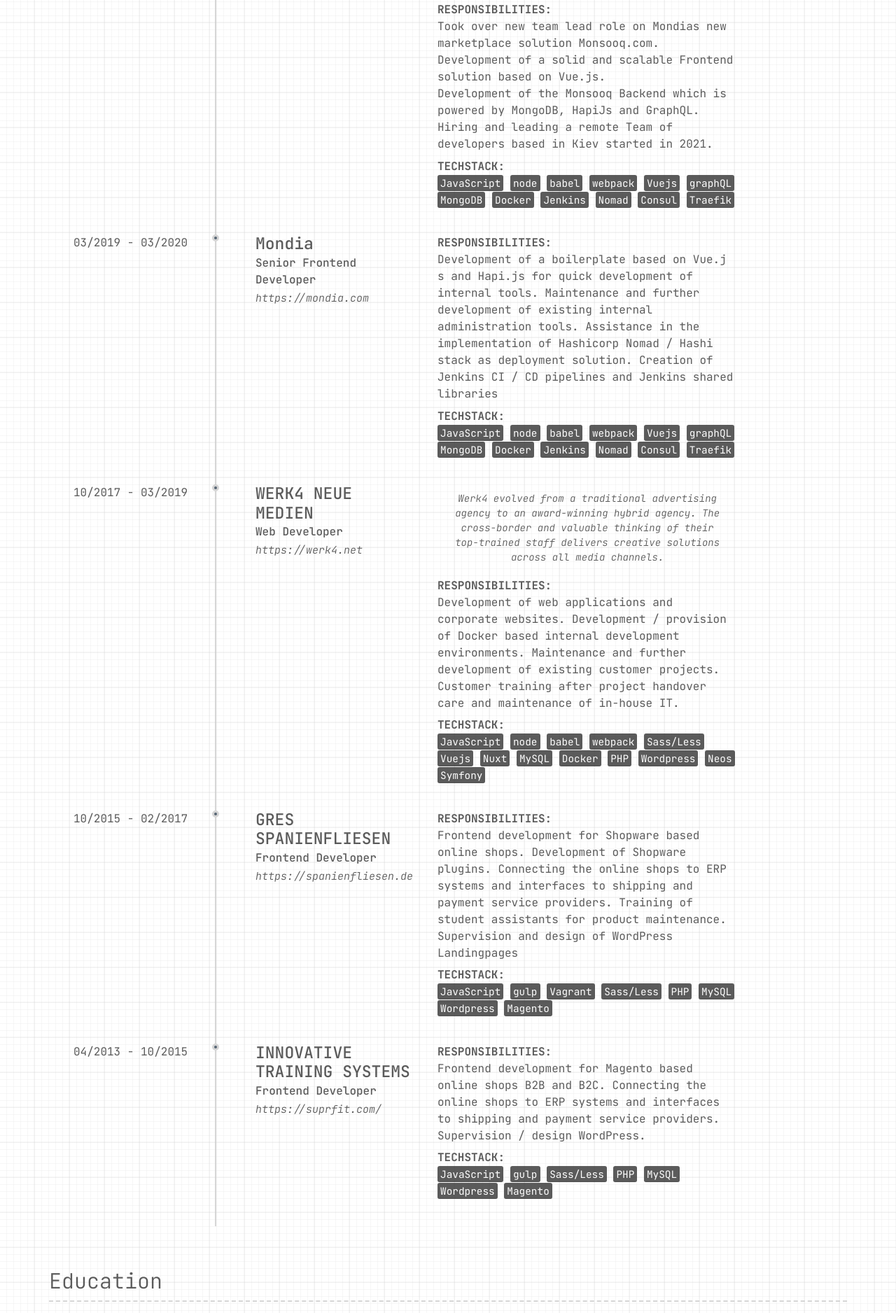
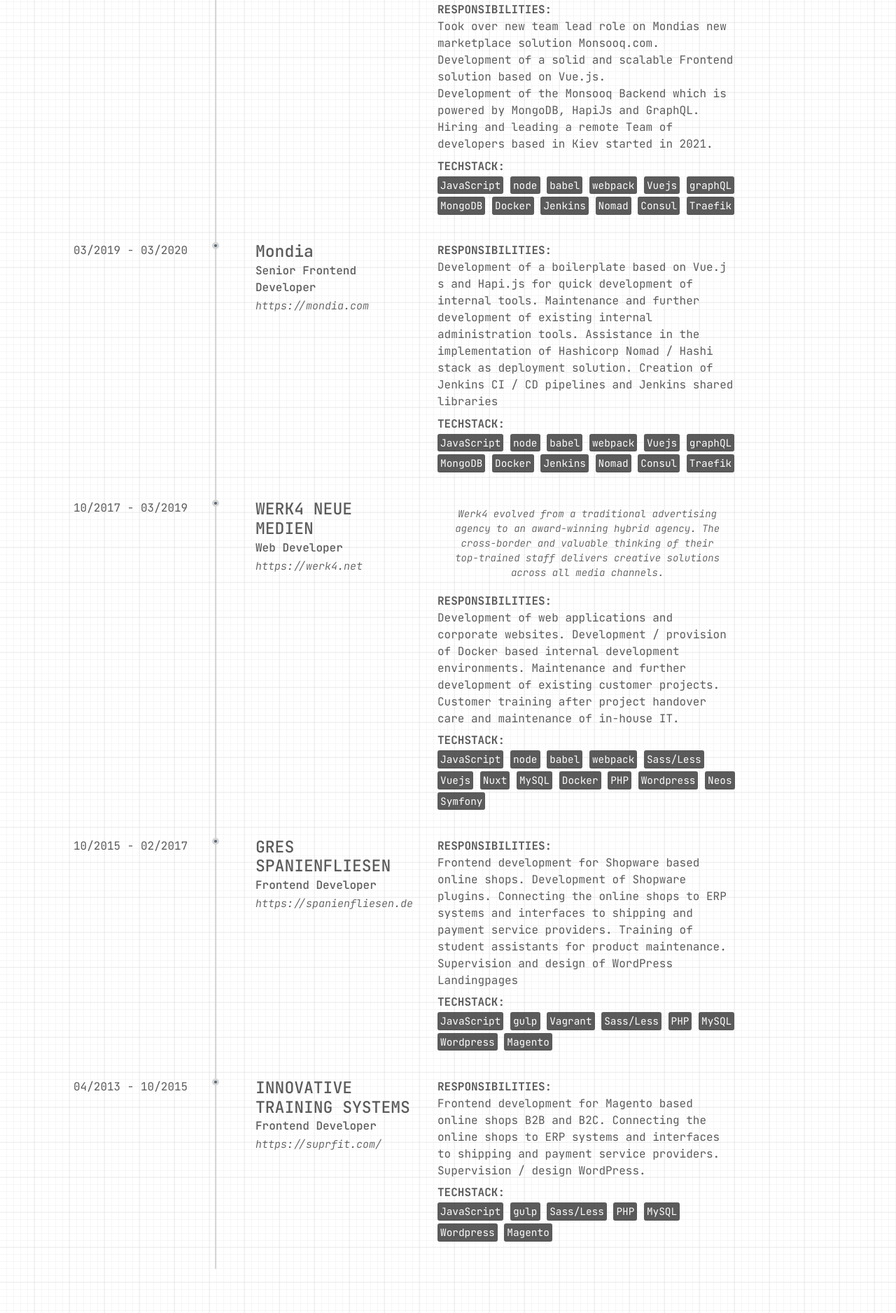
Before and after one commit to s-oehding/s-oehding.github.io, a Jekyll site: the page built from index.md, in a window 1280 px wide. Shown: the part 867-2743 px from the top of the page at 70% size. Built offline with Jekyll 4.4.1, drawn with Linux system fonts in a browser that asks for light colours; nearby versions of some CDN libraries.

Commit message:
updated label margin

```diff
--- a/_sass/type.scss
+++ b/_sass/type.scss
@@ -86,6 +86,8 @@ mark {
   border-radius: 3px;
   -webkit-box-shadow: inset 0 -1px 0 rgba(0,0,0,.25);
   box-shadow: inset 0 -1px 0 rgba(0,0,0,.25);
+  display: inline-flex;
+  margin: 0.2rem auto;
 }
 
 @media print {
```
